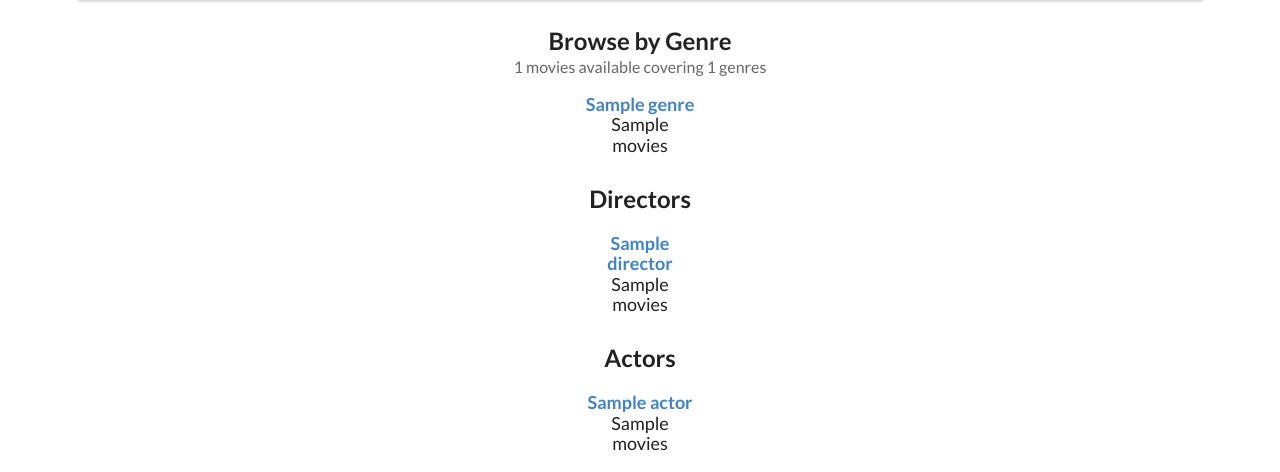
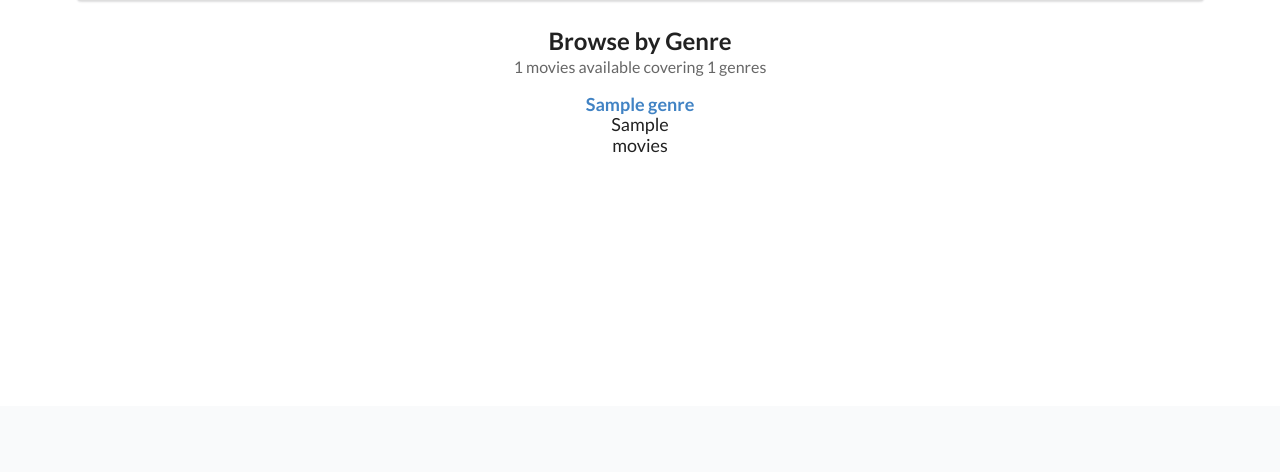
Before and after one commit to NeedsSoySauce/MyMovieList, a Flask app: template movie/templates/home/home.html in a window 1280 px wide. Shown: the part 394-866 px from the top of the page. After the commit the page ends 547 px from the top, so only its background shows below. Run offline with Flask 2, Linux system fonts and the light colour scheme; the template is opened without the code that fills it: most values are stand-ins (such as "Sample title", 1, 10 or a date in 2020).

Commit message:
Removed directors and actors from homepage

```diff
--- a/movie/templates/home/home.html
+++ b/movie/templates/home/home.html
@@ -44,46 +44,46 @@
         {% endfor %}
     </div>
 
-    <h2 class="ui header">
-        Directors
-    </h2>
+<!--    <h2 class="ui header">-->
+<!--        Directors-->
+<!--    </h2>-->
 
-    <div class="ui grid">
-        {% for director in directors %}
-        <div class="two wide column centered">
-            <div class="ui horizontal list big">
-                <div class="item">
-                    <div class="content">
-                        <a class="header" href="{{ url_for('search_bp.search', director=director.director_full_name) }}">
-                            {{ director.director_full_name}}
-                        </a>
-                        {{ director_movies[director] }} movies
-                    </div>
-                </div>
-            </div>
-        </div>
-        {% endfor %}
-    </div>
+<!--    <div class="ui grid">-->
+<!--        {% for director in directors %}-->
+<!--        <div class="two wide column centered">-->
+<!--            <div class="ui horizontal list big">-->
+<!--                <div class="item">-->
+<!--                    <div class="content">-->
+<!--                        <a class="header" href="{{ url_for('search_bp.search', director=director.director_full_name) }}">-->
+<!--                            {{ director.director_full_name}}-->
+<!--                        </a>-->
+<!--                        {{ director_movies[director] }} movies-->
+<!--                    </div>-->
+<!--                </div>-->
+<!--            </div>-->
+<!--        </div>-->
+<!--        {% endfor %}-->
+<!--    </div>-->
 
-    <h2 class="ui header">
-        Actors
-    </h2>
+<!--    <h2 class="ui header">-->
+<!--        Actors-->
+<!--    </h2>-->
 
-    <div class="ui grid">
-        {% for actor in actors %}
-        <div class="two wide column centered">
-            <div class="ui horizontal list big">
-                <div class="item">
-                    <div class="content">
-                        <a class="header" href="{{ url_for('search_bp.search', actor=actor.actor_full_name) }}">
-                            {{ actor.actor_full_name}}
-                        </a>
-                        {{ actor_movies[actor] }} movies
-                    </div>
-                </div>
-            </div>
-        </div>
-        {% endfor %}
-    </div>
+<!--    <div class="ui grid">-->
+<!--        {% for actor in actors %}-->
+<!--        <div class="two wide column centered">-->
+<!--            <div class="ui horizontal list big">-->
+<!--                <div class="item">-->
+<!--                    <div class="content">-->
+<!--                        <a class="header" href="{{ url_for('search_bp.search', actor=actor.actor_full_name) }}">-->
+<!--                            {{ actor.actor_full_name}}-->
+<!--                        </a>-->
+<!--                        {{ actor_movies[actor] }} movies-->
+<!--                    </div>-->
+<!--                </div>-->
+<!--            </div>-->
+<!--        </div>-->
+<!--        {% endfor %}-->
+<!--    </div>-->
 </section>
 {% endblock %}
```
